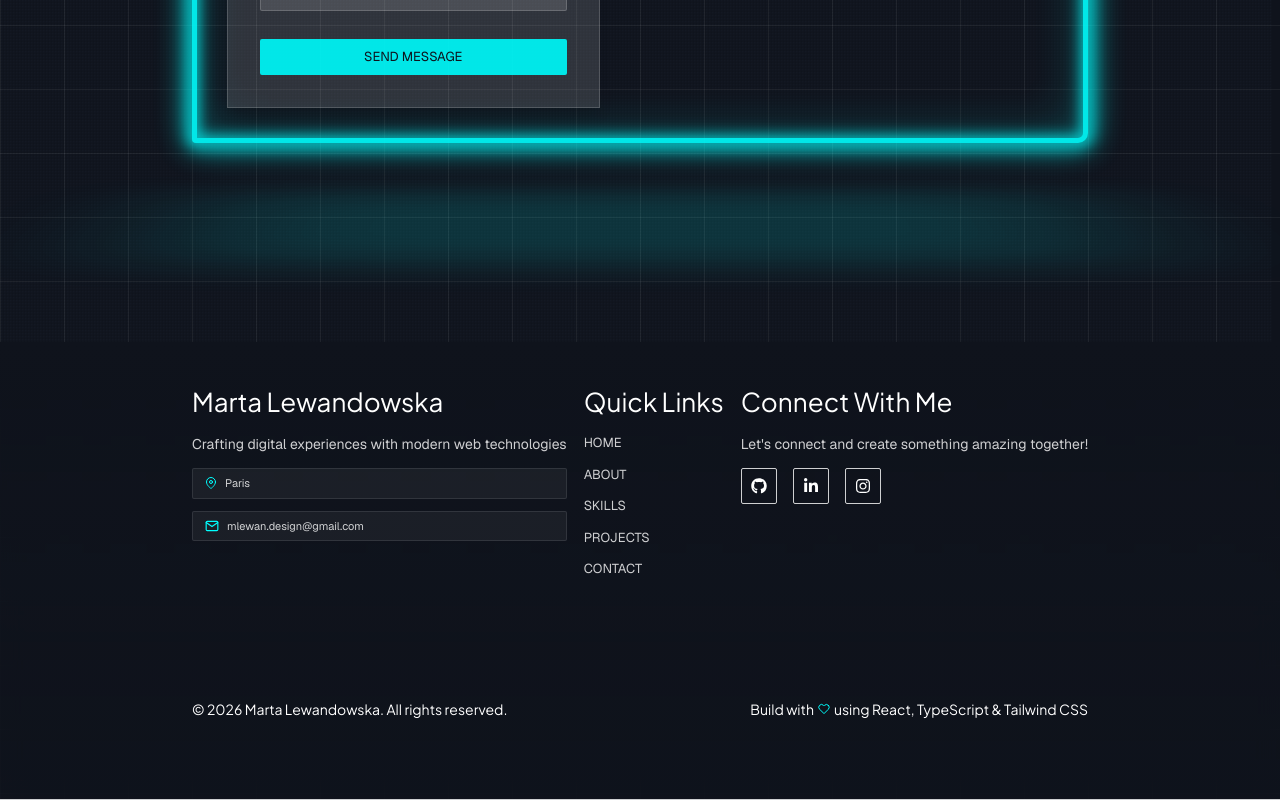
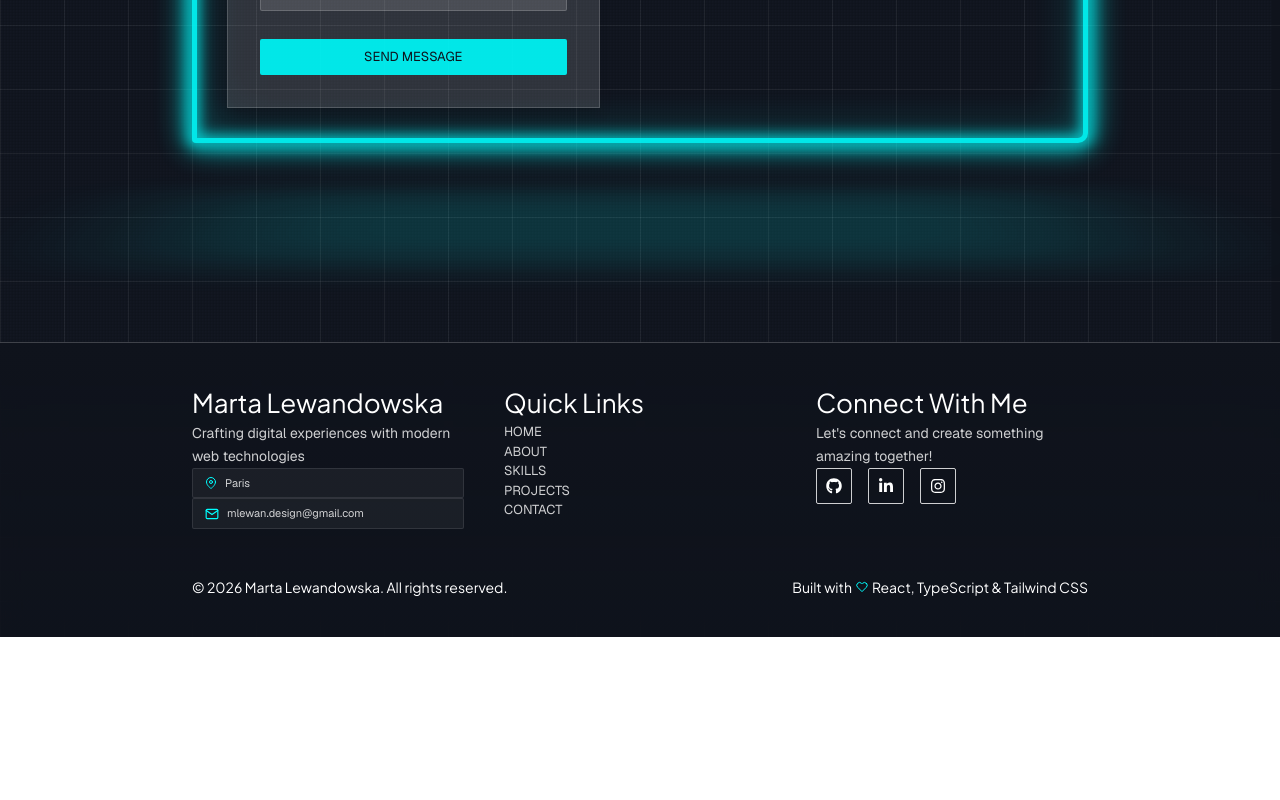
Before and after one commit to martalewan/react-portfolio-ts, a React (Vite) app in the folder client/: page / in a window 1280 px wide. Shown: the part 7655-8455 px from the top of the page. After the commit the page ends 8292 px from the top, so only its background shows below. Built offline with nearby package versions, Linux system fonts and the light colour scheme.

Commit message:
refactor: fix footer responsivness

```diff
--- a/client/src/components/ui/Footer.tsx
+++ b/client/src/components/ui/Footer.tsx
@@ -5,62 +5,121 @@ import Socials from "../modules/Socials";
 
 const Footer = () => {
     return (
-        <div className="w-full flex flex-col gap-30 justify-around page-padding pb-20 pt-10 text-(--color-text) z-10 bg-linear-to-b from-(--color-bg) to-(--color-bg-muted) backdrop-blur-md border-b border-(--color-border)">
-            <div className="flex justify-between flex-wrap">
-                <div className="flex flex-col gap-3">
+        <footer className="
+            w-full
+            flex flex-col
+            gap-10
+            md:gap-12
+            page-padding
+            py-10
+            text-text
+            z-10
+            bg-linear-to-b from-(--color-bg) to-bg-muted
+            backdrop-blur-md
+            border-t border-border-faint
+        ">
+
+            <div className="
+                grid grid-cols-1
+                md:grid-cols-2
+                xl:grid-cols-3
+                gap-10
+            ">
+
+                <div className="flex flex-col gap-(--space-3)">
                     <h3>Marta Lewandowska</h3>
-                    <p className="text-sm text-(--color-text-muted)">Crafting digital experiences with modern web technologies</p>
-                    <div className="flex flex-col gap-3 justify-center md:justify-start">
+
+                    <p className="text-sm text-(--color-text-muted)">
+                        Crafting digital experiences with modern web technologies
+                    </p>
+
+                    <div className="flex flex-col gap-(--space-2)">
                         <div className="badge text-[11px] px-3 py-1.5 flex items-center gap-2">
-                            <FiMapPin className="text-xs text-(--color-accent)" />
+                            <FiMapPin className="text-xs text-accent" />
                             <span>Paris</span>
                         </div>
 
                         <div className="badge text-[11px] px-3 py-1.5 flex items-center gap-2">
-                            <FiMail className="text-sm text-(--color-accent)" />
+                            <FiMail className="text-sm text-accent" />
                             <span className="break-all">
                                 mlewan.design@gmail.com
                             </span>
                         </div>
                     </div>
                 </div>
-                <div className="flex flex-col gap-3">
+
+                <div className="flex flex-col gap-(--space-3)">
                     <h3>Quick Links</h3>
-                    {
-                        navData.map((item) => (
+
+                    <div className="flex flex-col gap-(--space-2)">
+                        {navData.map((item) => (
                             <Link
                                 key={item.id}
                                 to={item.id}
-                                smooth={true}
+                                smooth
                                 duration={500}
-                                className="text-[13px] text-(--color-text-muted) uppercase cursor-pointer transition-all duration-600 ease-in-out hover:text-(--color-text)">
+                                className="
+                                    text-[13px]
+                                    text-(--color-text-muted)
+                                    uppercase
+                                    cursor-pointer
+                                    transition-colors duration-300
+                                    hover:text-(--color-text)
+                                "
+                            >
                                 {item.label}
                             </Link>
-                        ))
-                    }
+                        ))}
+                    </div>
+                </div>
 
-                </div>
-                <div className="flex flex-col gap-3">
+                <div className="flex flex-col gap-(--space-3)">
                     <h3>Connect With Me</h3>
-                    <p className="text-sm text-(--color-text-muted)">Let's connect and create something amazing together!</p>
+
+                    <p className="text-sm text-(--color-text-muted)">
+                        Let's connect and create something amazing together!
+                    </p>
+
                     <Socials
-                        wrapperStyles="flex justify-center md:justify-start gap-4"
-                        iconsStyles="z-10 flex items-center justify-center border border-(--color-border) rounded-xs p-2 w-9 h-9"
+                        wrapperStyles="
+                            flex
+                            gap-4
+                            justify-start
+                            md:justify-start
+                        "
+                        iconsStyles="
+                            flex items-center justify-center
+                            border border-(--color-border)
+                            rounded-xs
+                            p-2
+                            w-9 h-9
+                        "
                     />
                 </div>
             </div>
-            <div className="flex justify-between">
-                <h4 className="text-sm ">© 2026 Marta Lewandowska. All rights reserved.</h4>
+
+            <div className="
+                flex flex-col
+                md:flex-row
+                justify-between
+                items-center
+                gap-(--space-3)
+                text-center md:text-left
+            ">
+
+                <h4 className="text-sm">
+                    © 2026 Marta Lewandowska. All rights reserved.
+                </h4>
+
                 <h4 className="text-sm flex items-center gap-1 whitespace-nowrap">
-                    Build with
-                    <FiHeart className="text-xs text-(--color-accent)" />
-                    using React, TypeScript & Tailwind CSS
+                    Built with
+                    <FiHeart className="text-xs text-accent" />
+                    React, TypeScript & Tailwind CSS
                 </h4>
             </div>
 
+        </footer>
+    );
+};
 
-        </div>
-    )
-}
-
-export default Footer
+export default Footer;
```
